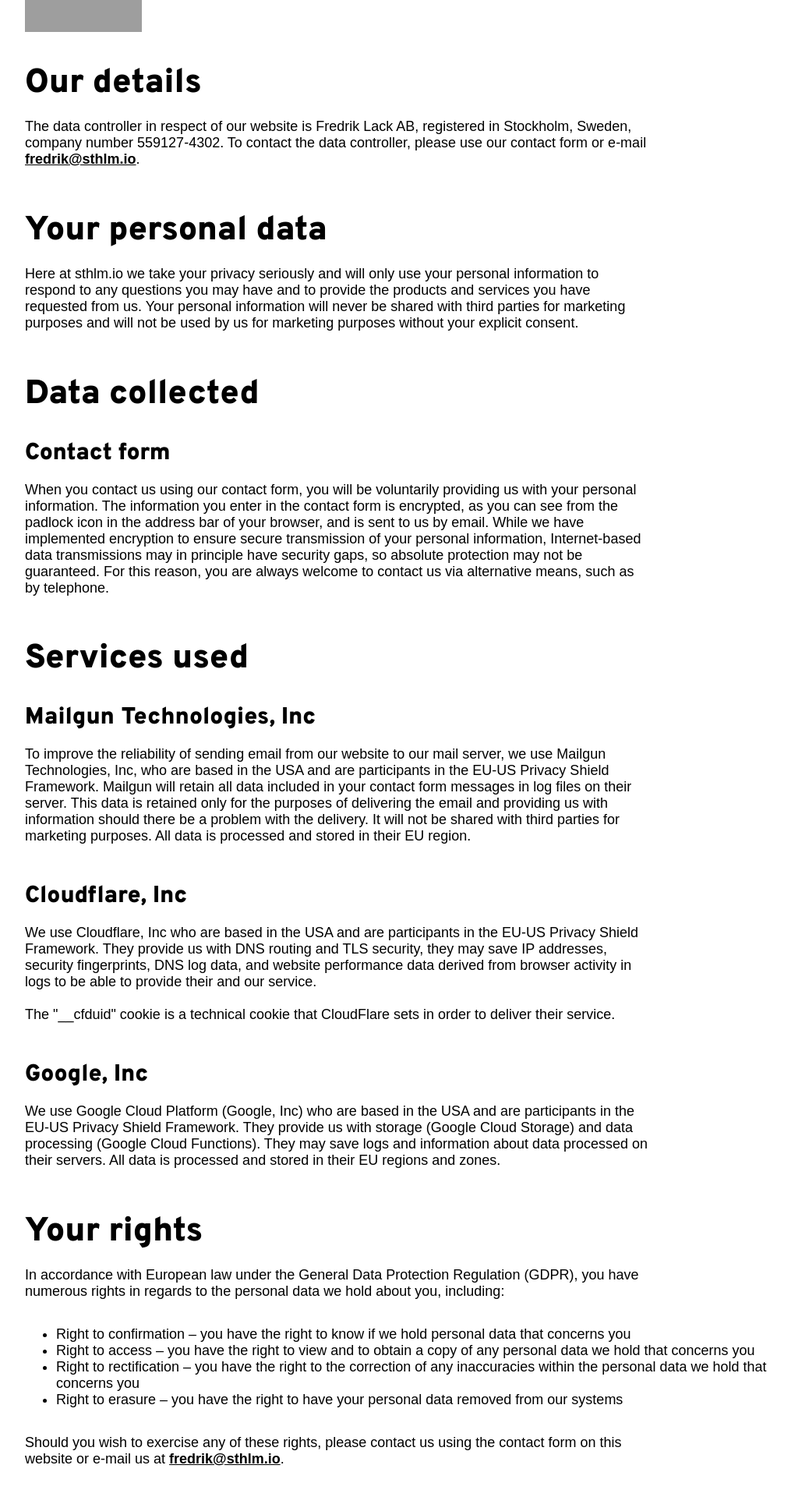
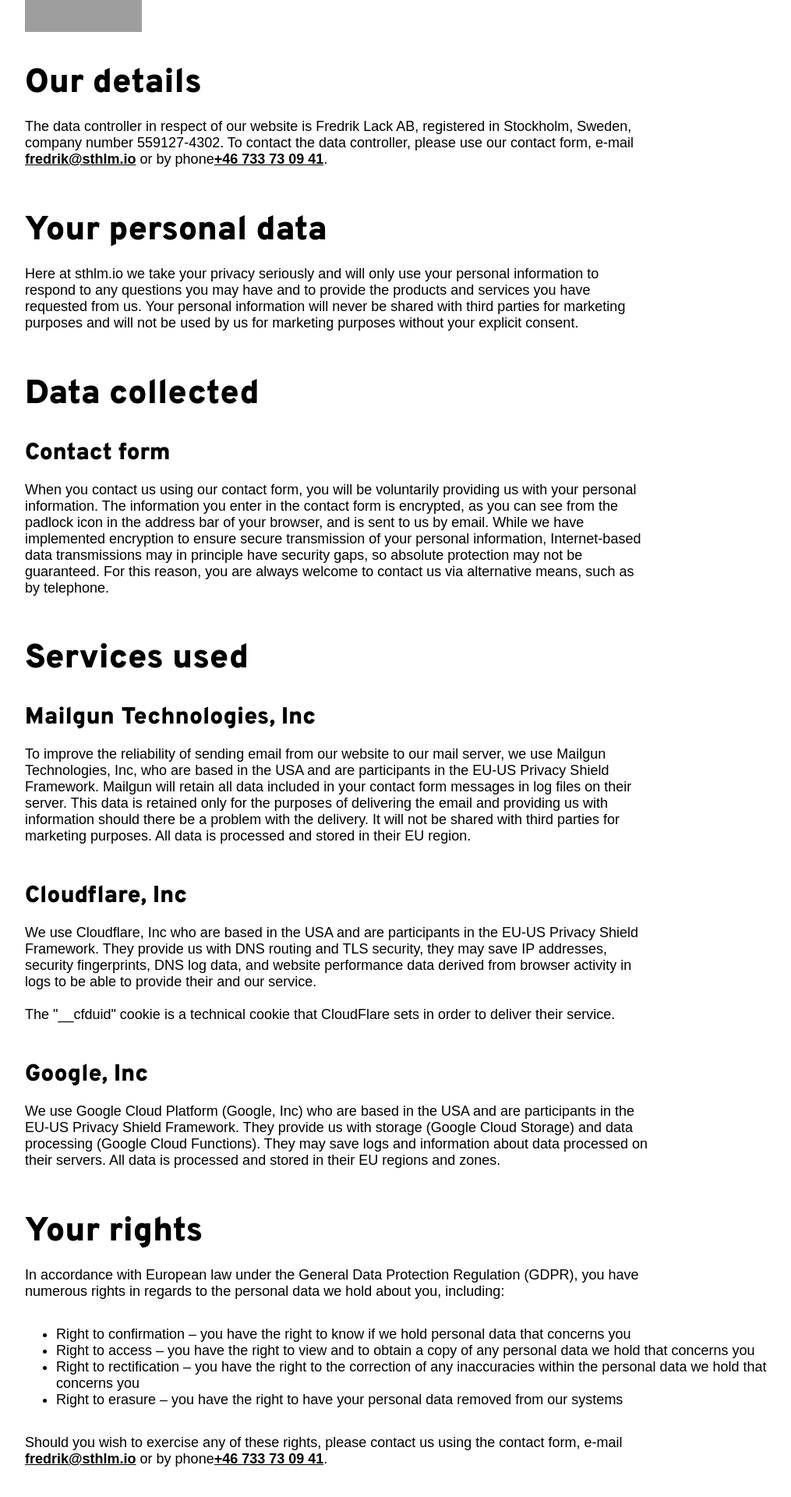
Before and after one commit to sthlmio/web, a Next.js app: page /terms in a window 1280 px wide. Shown: the part 92-2012 px from the top of the page at 78% size, without its empty margins (96-1111 px from the left). Built offline with nearby package versions, Linux system fonts and the light colour scheme; grey boxes are pictures that could not be loaded; a web font is replaced by a local one.

Commit message:
Adding phone number

```diff
--- a/pages/terms.js
+++ b/pages/terms.js
@@ -15,8 +15,9 @@ export default function Terms() {
           <p className="text">
             The data controller in respect of our website is Fredrik Lack AB,
             registered in Stockholm, Sweden, company number 559127-4302. To
-            contact the data controller, please use our contact form or e-mail{' '}
-            <a href="mailto:fredrik@sthlm.io">fredrik@sthlm.io</a>.
+            contact the data controller, please use our contact form, e-mail{' '}
+            <a href="mailto:fredrik@sthlm.io">fredrik@sthlm.io</a> or by phone
+            <a href="tel:+46733730941">+46 733 73 09 41</a>.
           </p>
           <h2>Your personal data</h2>
           <p className="text">
@@ -102,8 +103,9 @@ export default function Terms() {
           </ul>
           <p className="text">
             Should you wish to exercise any of these rights, please contact us
-            using the contact form on this website or e-mail us at{' '}
-            <a href="mailto:fredrik@sthlm.io">fredrik@sthlm.io</a>.
+            using the contact form, e-mail{' '}
+            <a href="mailto:fredrik@sthlm.io">fredrik@sthlm.io</a> or by phone
+            <a href="tel:+46733730941">+46 733 73 09 41</a>.
           </p>
         </div>
         {/*language=SCSS*/}
```
